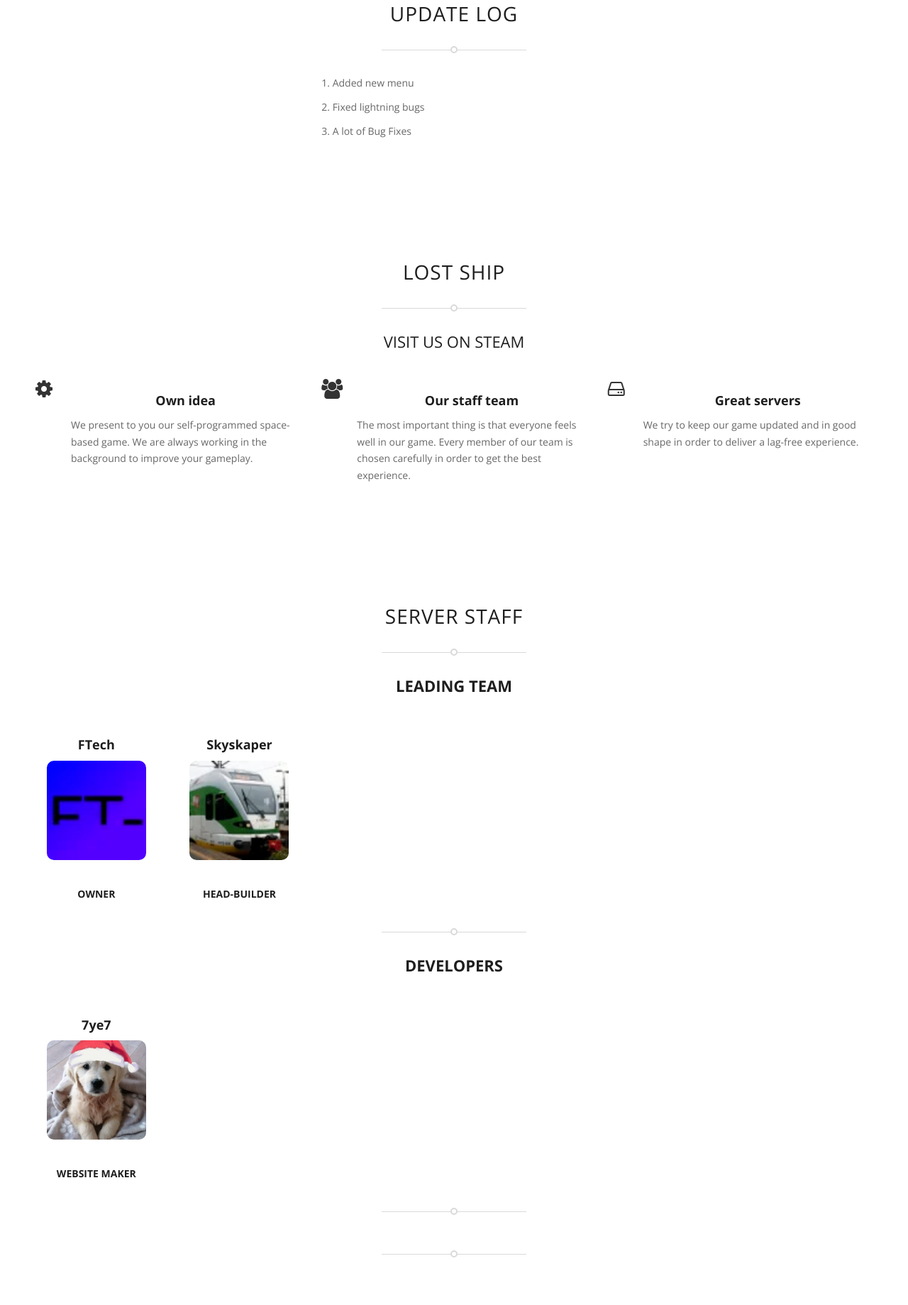
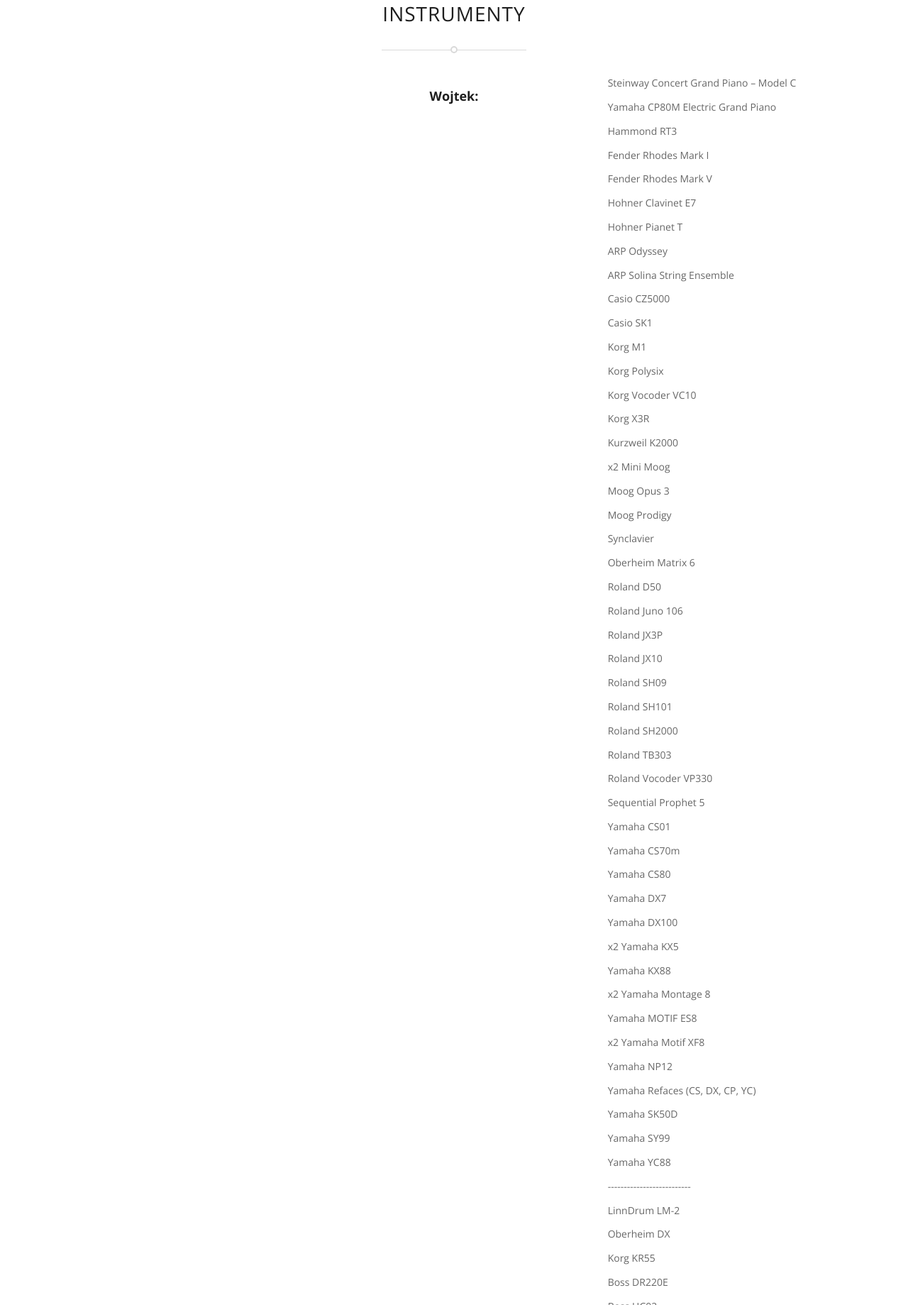
Before and after one commit to MinerSim/Olszak, a plain HTML site: page index.html in a window 1280 px wide. Shown: the part 961-2800 px from the top of the page at 71% size. Drawn offline with nearby package versions, Linux system fonts and the light colour scheme; no server answers.

Commit message:
Update index.html

```diff
--- a/index.html
+++ b/index.html
@@ -1,10 +1,10 @@
 <html lang="en"><head>
-    <title>6Studio - Lost Ship</title>
+    <title>The Olszaki</title>
     <!-- META information -->
     <meta charset="UTF-8">
     <meta name="viewport" content="width=device-width, initial-scale=1">
     <meta name="description" content="">
-    <meta name="keywords" content="Space, Space, Space, Space station, 6studio, Game, Steam, Space, Game, Space Game">
+    <meta name="keywords" content="Olszak, The Olszak, The Olszaki, Wojtek Olszak, Patrycja Olszak, Jan Olszak, Maja Olszak, Luna the Dog, Dog, Luna">
 
     <link rel="shortcut icon" type="image/png" href="images/favicon.png">
 
@@ -108,8 +108,8 @@
             <div class="overlay"></div>
             <div class="content-b">
                 <div class="dark-line">
-                    <h1>6Studio</h1>
-                    <p>Lost Ship</p>
+                    <h1>The Olszaki</h1>
+                    <p>Strona Informacyjna</p>
                 </div>
                 <div class="arrows"></div>
             </div>
@@ -132,11 +132,10 @@
                 <!-- Change your links here -->
                 <div id="navbar" class="navbar-collapse collapse">
                     <ul class="nav navbar-nav navbar-center">
-                        <li class=""><a href="#top">Home</a></li>
-                        <li class=""><a href="#update">Update Log</a></li>
-			<li class=""><a href="#aboutus">About Us</a></li>
-                        <li><a href="https://store.steampowered.com/">Download</a></li>
-                        <li><a href="https://discord.gg/hahKUEMu5w">Discord</a></li>
+                        <li class=""><a href="#update">Instrumenty</a></li>
+			<li class=""><a href="#aboutus">O nas</a></li>
+                        <li><a href="http://olszak.pl">Wojtek Olszak</a></li>
+                        <li><a href="https://blumina.pl">Sklep</a></li>
                     </ul>
                 </div>
             </div>
@@ -149,7 +148,7 @@
     </section>
      <section class="update" id="update">
         <div class="container">
-            <h3>Update Log</h3>
+            <h3>Instrumenty</h3>
             <div class="divider">
                 <div class="hr">
                     <div class="hr-dot"></div>
@@ -162,9 +161,93 @@
             </div>
             <div class="col-md-4 about-item">
                 <div class="col-content">
-                    <p>1. Added new menu</p>
-		    <p>2. Fixed lightning bugs</p>
-		    <p>3. A lot of Bug Fixes</p>
+                    <h5>Wojtek:</h5>
+                </div>
+            </div>
+            <div class="col-md-4 about-item">
+                <div class="col-content">
+                    <p>Steinway Concert Grand Piano – Model C</p>
+		    <p>Yamaha CP80M Electric Grand Piano</p>
+		    <p>Hammond RT3</p>
+		    <p>Fender Rhodes Mark I</p>
+		    <p>Fender Rhodes Mark V</p>
+		    <p>Hohner Clavinet E7</p>
+		    <p>Hohner Pianet T</p>
+		    <p>ARP Odyssey</p>
+		    <p>ARP Solina String Ensemble</p>
+		    <p>Casio CZ5000</p>
+		    <p>Casio SK1</p>
+		    <p>Korg M1</p>
+		    <p>Korg Polysix</p>
+		    <p>Korg Vocoder VC10</p>
+		    <p>Korg X3R</p>
+		    <p>Kurzweil K2000</p>
+		    <p>x2 Mini Moog</p>
+		    <p>Moog Opus 3</p>
+		    <p>Moog Prodigy</p>
+		    <p>Synclavier</p>
+		    <p>Oberheim Matrix 6</p>
+		    <p>Roland D50</p>
+		    <p>Roland Juno 106</p>
+		    <p>Roland JX3P</p>
+		    <p>Roland JX10</p>
+		    <p>Roland SH09</p>
+		    <p>Roland SH101</p>
+		    <p>Roland SH2000</p>
+		    <p>Roland TB303</p>
+		    <p>Roland Vocoder VP330</p>
+		    <p>Sequential Prophet 5</p>
+		    <p>Yamaha CS01</p>
+		    <p>Yamaha CS70m</p>
+		    <p>Yamaha CS80</p>
+		    <p>Yamaha DX7</p>
+		    <p>Yamaha DX100</p>
+		    <p>x2 Yamaha KX5</p>
+		    <p>Yamaha KX88</p>
+		    <p>x2 Yamaha Montage 8</p>
+		    <p>Yamaha MOTIF ES8</p>
+		    <p>x2 Yamaha Motif XF8</p>
+		    <p>Yamaha NP12</p>
+		    <p>Yamaha Refaces (CS, DX, CP, YC)</p>
+		    <p>Yamaha SK50D</p>
+		    <p>Yamaha SY99</p>
+		    <p>Yamaha YC88</p>
+		    <p>--------------------------</p>
+		    <p>LinnDrum LM-2</p>
+		    <p>Oberheim DX</p>
+		    <p>Korg KR55</p>
+		    <p>Boss DR220E</p>
+		    <p>Boss HC02</p>
+		    <p>Alesis HR16</p>
+		    <p>Alesis D4</p>
+		    <p>Akai XR10</p>
+		    <p>Akai MPC 3000</p>
+		    <p>Rhythm Maker 16</p>
+		    <p>Roland CR78</p>
+		    <p>Roland TR606</p>
+		    <p>Roland TR808</p>
+		    <p>Roland TR909</p>
+		    <p>Sequential Circuits Drumtraks</p>
+		    <p>Yamaha RM50</p>
+		    <p>Yamaha RX5</p>
+		    <p>Yamaha RX11</p>
+                </div>
+            </div>
+            <div class="col-md-4 about-item">
+                <div class="col-content">
+                    <h5> </h5>
+                </div>
+            </div>
+            <div class="col-md-4 about-item">
+                <div class="col-content">
+                    <h5>Janek:</h5>
+                </div>
+            </div>
+	    <div class="col-md-4 about-item">
+                <div class="col-content">
+                    <p>Added new menu</p>
+		    <p>Fixed lightning bugs</p>
+		    <p>A lot of Bug Fixes</p>
                 </div>
             </div>
             <div class="col-md-4 about-item">
@@ -174,42 +257,6 @@
             </div>
         </div>
     </section>
-
-<!-- About section -->
-    <section class="about" id="about">
-        <div class="container">
-            <h3>Lost Ship</h3>
-            <div class="divider">
-                <div class="hr">
-                    <div class="hr-dot"></div>
-                </div>
-            </div>
-            <h4>Visit us on STEAM</h4>
-            <div class="col-md-4 about-item">
-                <i class="fa fa-cog fa-2x"></i>
-                <div class="col-content">
-                    <h5>Own idea</h5>
-                    <p>We present to you our self-programmed space-based game. We
-                        are always working in the background to improve your gameplay.</p>
-                </div>
-            </div>
-            <div class="col-md-4 about-item">
-                <i class="fa fa-users fa-2x"></i>
-                <div class="col-content">
-                    <h5>Our staff team</h5>
-                    <p>The most important thing is that everyone feels well in our game. Every member of our team is chosen carefully in order to get the best experience.</p>
-                </div>
-            </div>
-            <div class="col-md-4 about-item">
-                <i class="fa fa-hdd-o fa-2x"></i>
-                <div class="col-content">
-                    <h5>Great servers</h5>
-                    <p>We try to keep our game updated and in good shape in order to deliver a lag-free experience.</p>
-                </div>
-            </div>
-        </div>
-    </section>
-
 
     <!-- Team section -->
     <section class="team">
```
